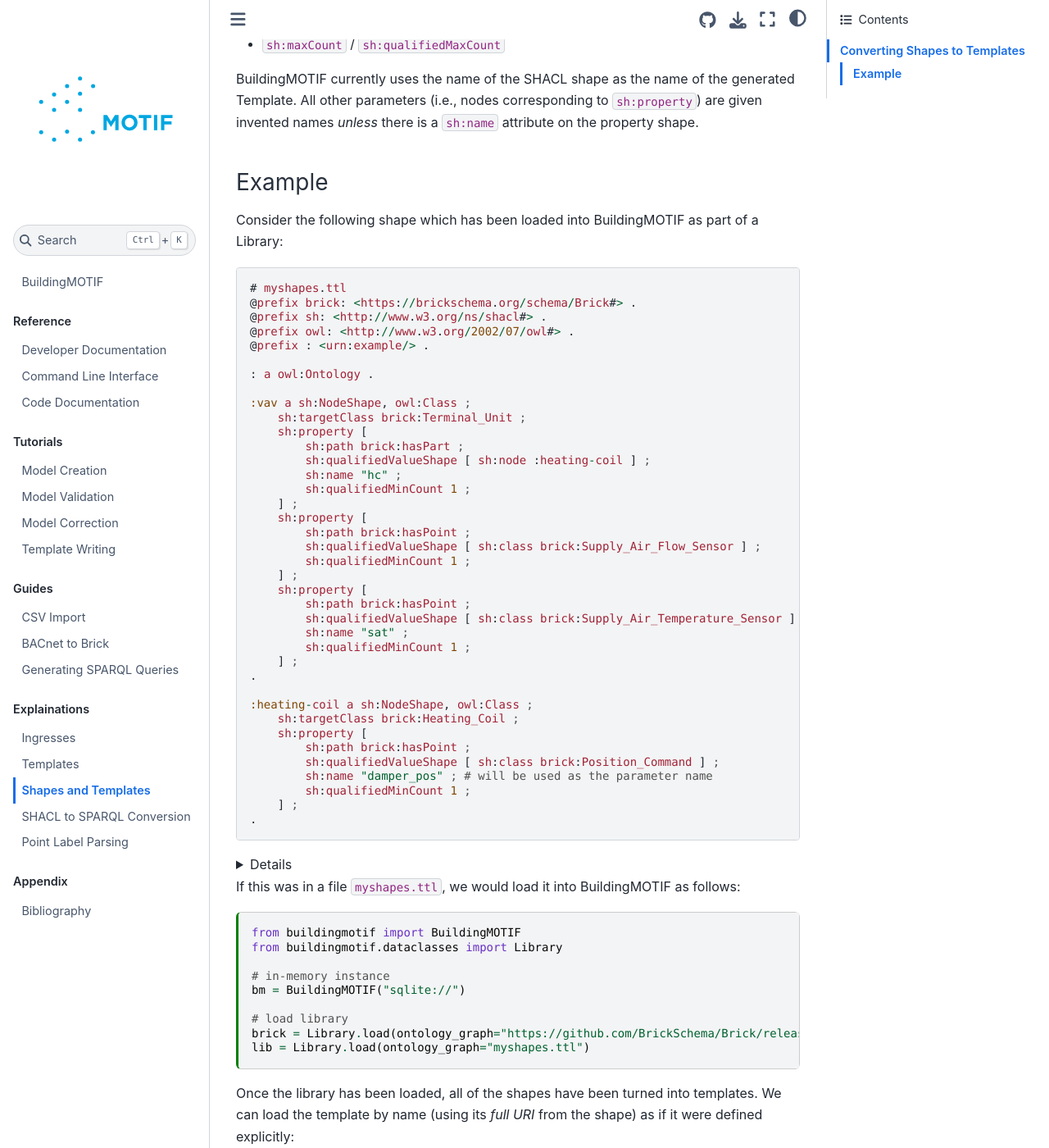
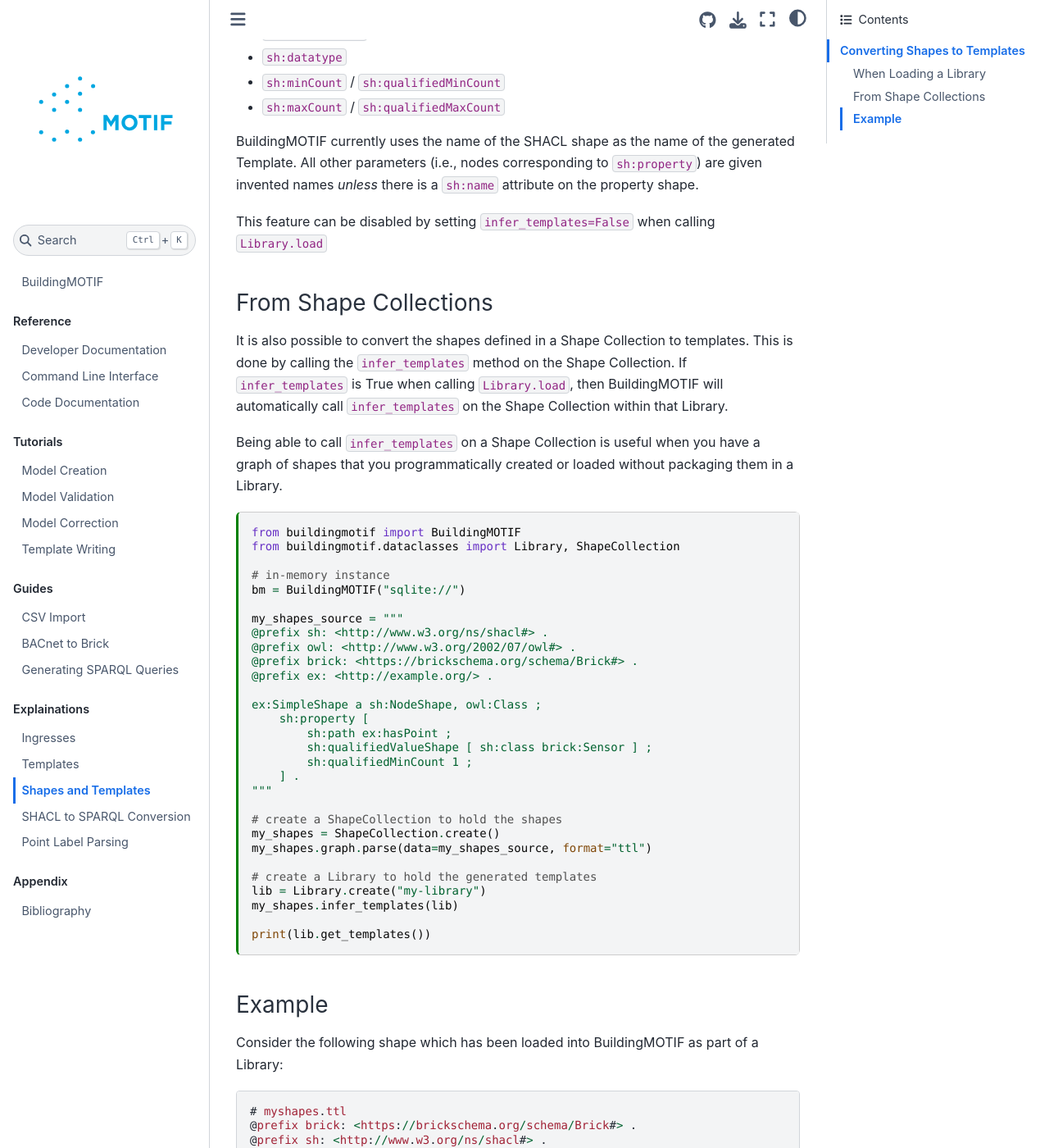
Before and after one commit to NREL/BuildingMOTIF, a Jupyter Book: the page built from docs/explanations/shapes-and-templates.md, in a window 1280 px wide and 1400 px high, scrolled down 1140 px. Shown: the whole window at 82% size. Built offline with Jupyter Book 1.0.4 settings and Sphinx 7.4.7 and the Sphinx Book theme 1.1.4, drawn with Linux system fonts in a browser that asks for light colours; some of the changed text lies outside the part shown.

Commit message:
add docs on converting shapes to templates

````diff
--- a/docs/explanations/shapes-and-templates.md
+++ b/docs/explanations/shapes-and-templates.md
@@ -21,7 +21,9 @@ a **Template** is a function that generates an RDF graph.
 
 ## Converting Shapes to Templates
 
-BuildingMOTIF automatically converts shapes to templates.
+### When Loading a Library
+
+BuildingMOTIF can automatically convert shapes to templates when loading a Library.
 Evaluating the resulting template will generate a graph that validates against the shape.
 
 When BuildingMOTIF loads a Library, it makes an attempt to find any shapes defined within it.
@@ -48,6 +50,51 @@ BuildingMOTIF currently recognizes the following SHACL properties:
 BuildingMOTIF currently uses the name of the SHACL shape as the name of the generated Template.
 All other parameters (i.e., nodes corresponding to `sh:property`) are given invented names *unless*
  there is a `sh:name` attribute on the property shape.
+
+This feature can be disabled by setting `infer_templates=False` when calling `Library.load`
+
+### From Shape Collections
+
+It is also possible to convert the shapes defined in a Shape Collection to templates.
+This is done by calling the `infer_templates` method on the Shape Collection.
+If `infer_templates` is True when calling `Library.load`, then BuildingMOTIF will automatically call `infer_templates` on the Shape Collection
+within that Library.
+
+Being able to call `infer_templates` on a Shape Collection is useful when you have
+a graph of shapes that you programmatically created or loaded without packaging them
+in a Library.
+
+```{code-cell} python3
+from buildingmotif import BuildingMOTIF
+from buildingmotif.dataclasses import Library, ShapeCollection
+
+# in-memory instance
+bm = BuildingMOTIF("sqlite://")
+
+my_shapes_source = """
+@prefix sh: <http://www.w3.org/ns/shacl#> .
+@prefix owl: <http://www.w3.org/2002/07/owl#> .
+@prefix brick: <https://brickschema.org/schema/Brick#> .
+@prefix ex: <http://example.org/> .
+
+ex:SimpleShape a sh:NodeShape, owl:Class ;
+    sh:property [
+        sh:path ex:hasPoint ;
+        sh:qualifiedValueShape [ sh:class brick:Sensor ] ;
+        sh:qualifiedMinCount 1 ;
+    ] .
+"""
+
+# create a ShapeCollection to hold the shapes
+my_shapes = ShapeCollection.create()
+my_shapes.graph.parse(data=my_shapes_source, format="ttl")
+
+# create a Library to hold the generated templates
+lib = Library.create("my-library")
+my_shapes.infer_templates(lib)
+
+print(lib.get_templates())
+```
 
 ### Example
 
````
Also changed, not shown: 1 other file.
